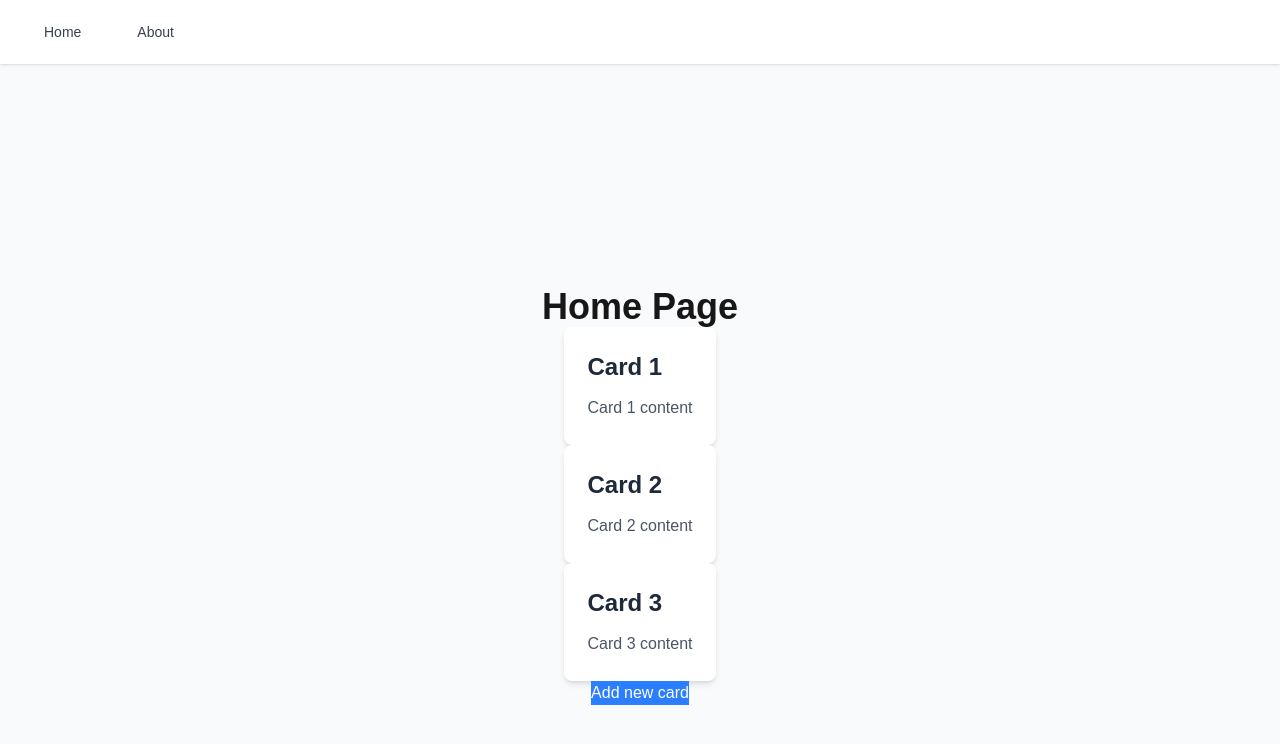
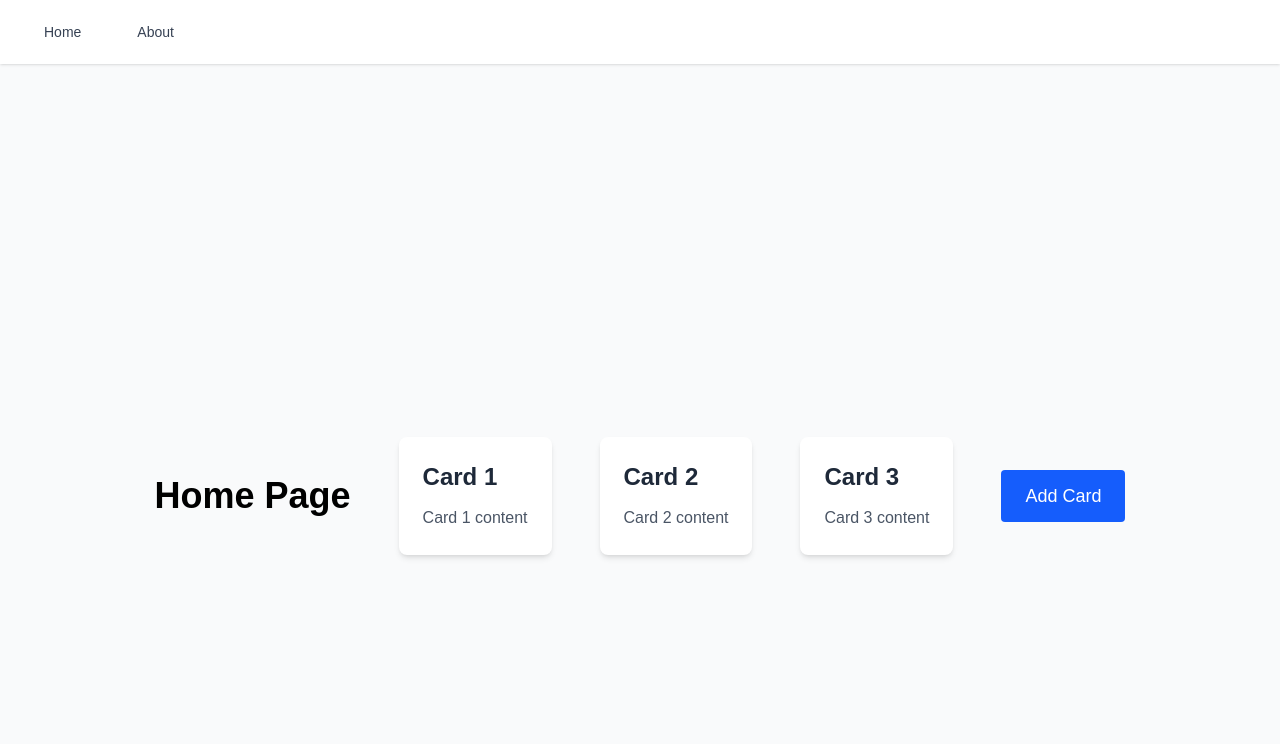
Before and after one commit to pro-boost/alx-project-0x02-setup, a Next.js app in the folder alx-project-0x02/: page /home in a window 1280 px wide. Shown: the top 744 px of the page. Built offline with nearby package versions, Linux system fonts and the light colour scheme.

Commit message:
chore(Button): Create and Use a Button Component

```diff
--- /dev/null
+++ b/alx-project-0x02/components/common/Button.tsx
@@ -0,0 +1,22 @@
+import { ButtonProps } from "@/interfaces";
+const Button: React.FC<ButtonProps> = ({
+  type,
+  size,
+  shape,
+  text,
+  background,
+  onClick,
+}) => {
+  return (
+    <>
+      <button
+        type={type}
+        className={`${background} ${size} ${shape}`}
+        onClick={onClick}
+      >
+        {text}
+      </button>
+    </>
+  );
+};
+export default Button;
--- a/alx-project-0x02/components/common/PostModal.tsx
+++ b/alx-project-0x02/components/common/PostModal.tsx
@@ -1,5 +1,6 @@
 import { type PostModalProps } from "@/interfaces";
 import { useState } from "react";
+import Button from "./Button";
 
 const PostModal: React.FC<PostModalProps> = ({ onClick }) => {
   const [formData, setFormData] = useState({ title: "", content: "" });
@@ -79,19 +80,20 @@ const PostModal: React.FC<PostModalProps> = ({ onClick }) => {
           </div>
 
           <div className="flex justify-end space-x-3 pt-4">
-            <button
-              type="button"
+            <Button
+              type="submit"
+              size="px-4 py-2 text-sm"
+              shape="rounded-md"
+              text="Submit"
+              background="font-medium text-white bg-blue-600 hover:bg-blue-700 "
+            />
+            <Button
+              size="px-4 py-2 text-sm"
+              shape="rounded-md"
+              text="Cancel"
+              background="bg-gray-100 hover:bg-gray-200 text-gray-700"
               onClick={onClick}
-              className="px-4 py-2 text-sm font-medium text-gray-700 bg-gray-100 hover:bg-gray-200 rounded-md focus:outline-none focus:ring-2 focus:ring-offset-2 focus:ring-gray-500"
-            >
-              Cancel
-            </button>
-            <button
-              type="submit"
-              className="px-4 py-2 text-sm font-medium text-white bg-blue-600 hover:bg-blue-700 rounded-md focus:outline-none focus:ring-2 focus:ring-offset-2 focus:ring-blue-500"
-            >
-              Submit
-            </button>
+            />
           </div>
         </form>
       </div>
--- a/alx-project-0x02/interfaces/index.ts
+++ b/alx-project-0x02/interfaces/index.ts
@@ -5,7 +5,13 @@ export interface CardProps {
 }
 
 export interface PostModalProps {
-    title: string;
-    content : string;
-    onClick: () => void;
+    onClick?: () => void;
 }
+export interface ButtonProps {
+    type?: "button" | "submit" | "reset";
+    size: string;
+    shape: string;
+    text: string;
+    background: string;
+    onClick?: () => void;
+}
--- a/alx-project-0x02/pages/about.tsx
+++ b/alx-project-0x02/pages/about.tsx
@@ -1,7 +1,28 @@
-export default function AboutPage() {
+import Button from "@/components/common/Button";
+
+const AboutPage = () => {
   return (
     <div className="flex flex-col items-center justify-center h-screen">
       <h1 className="text-4xl font-bold">About Page</h1>
+      <Button
+        size="text-sm px-2 py-1"
+        shape="rounded-sm"
+        text="Add Card"
+        background="bg-blue-600 text-white"
+      />
+      <Button
+        size="text-md px-4 py-2"
+        shape="rounded-md"
+        text="Add Card"
+        background="bg-red-600 text-white"
+      />
+      <Button
+        size="text-lg px-6 py-3"
+        shape="rounded-lg"
+        text="Add Card"
+        background="bg-green-600 text-white"
+      />
     </div>
   );
-}
+};
+export default AboutPage;
--- a/alx-project-0x02/pages/home.tsx
+++ b/alx-project-0x02/pages/home.tsx
@@ -1,3 +1,4 @@
+import Button from "@/components/common/Button";
 import Card from "@/components/common/Card";
 import PostModal from "@/components/common/PostModal";
 import { useState } from "react";
@@ -12,15 +13,24 @@ export default function HomePage() {
   };
 
   return (
-    <div className="flex flex-col items-center justify-center h-screen">
-      <h1 className="text-4xl font-bold">Home Page</h1>
+    <div className="flex items-center justify-center h-screen gap-12">
+      <h1 className="text-4xl font-bold text-black">Home Page</h1>
       <Card title="Card 1" content="Card 1 content" />
       <Card title="Card 2" content="Card 2 content" />
       <Card title="Card 3" content="Card 3 content" />
-      <button className="bg-blue-500 text-white" onClick={handleButtonClick}>
-        Add new card
-      </button>
-      {isPostModal && <PostModal onClick={handleCloseModal} />}
+      <Button
+        size="text-lg px-6 py-3"
+        shape="rounded-sm"
+        text="Add Card"
+        background="bg-blue-600 text-white"
+        onClick={handleButtonClick}
+      />
+
+      {isPostModal && (
+        <div className="fixed top-0 left-0 w-full h-full bg-black bg-opacity-50 flex items-center justify-center z-50">
+          <PostModal onClick={handleCloseModal} />
+        </div>
+      )}
     </div>
   );
 }
```
